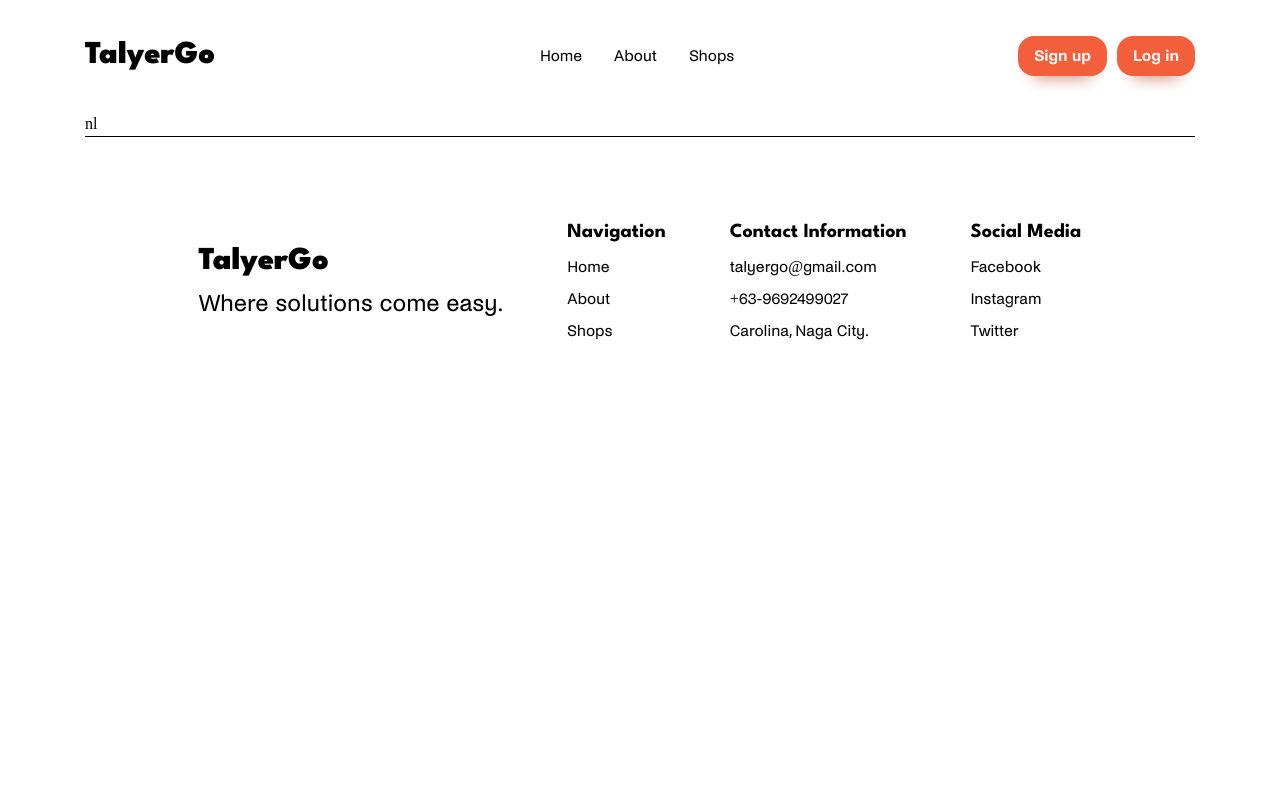
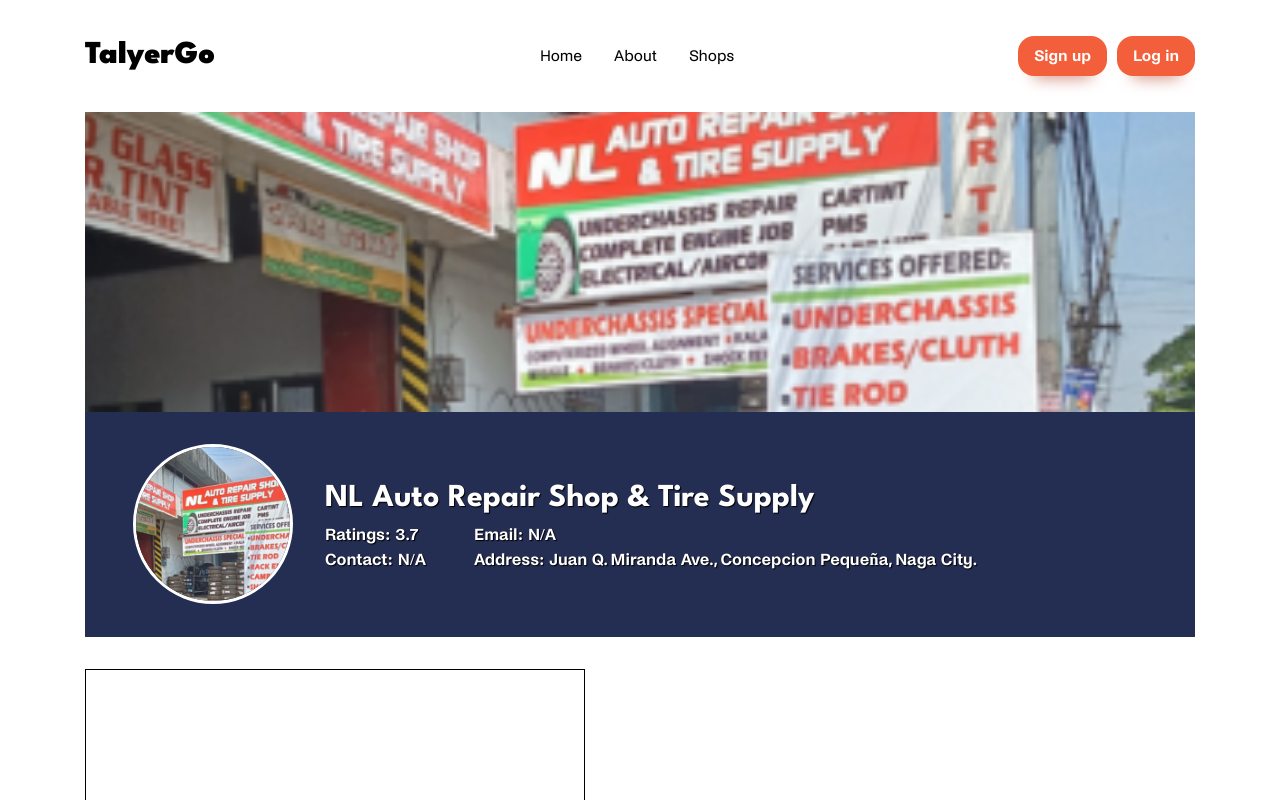
Before and after one commit to IyzOnline/TalyerGO_TrendsProject, a React (Create React App) app in the folder talyergo/: page /profile/nl in a window 1280 px wide. Shown: the top 800 px of the page. Built offline with nearby package versions, Linux system fonts and the light colour scheme; some icons are missing.

Commit message:
Add profile component

```diff
--- a/talyergo/src/App.css
+++ b/talyergo/src/App.css
@@ -273,10 +273,53 @@
   min-width: clamp(var(--size-8), var(--size-16), var(--size-32));
 }
 
-.temp-map{
-  width: 100%;
-  overflow: hidden;
+.map-marker .marker-content{
+  display: flex;
+  flex-direction: column;
+  align-items: center;
+  width: 50ch;
 }
+
+.orangemarker{
+  width: 30px;
+  height: 35px;
+}
+
+.marker-text{
+  font-family: 'League Spartan';
+  font-weight: 500;
+  font-size: 1rem;
+  color: black;
+  background-color: rgba(255, 255, 255, 0.884);
+  padding: 0.1rem 0.6rem;
+  border-radius: 1rem;
+  opacity: 0;
+  transition: opacity 0.2s ease-in-out;
+}
+
+.marker-content.show-text .marker-text {
+  display: block;
+  opacity: 1;
+}
+
+.pop-up-content{
+  display: flex;
+  flex-direction: column;
+  gap: 1rem;
+}
+
+.pop-up-content:hover{
+  cursor: pointer;
+}
+
+.pop-up-address{
+  margin: 0px 0px;
+}
+
+/* .shop-map-image{
+  width: 18.8125rem;
+  height: 10.625rem;
+} */
 
 /* Shops - Heading */
 
@@ -484,51 +527,65 @@
   padding-top: var(--size-8);
 }
 
-/* Map */
-
-.map-marker .marker-content{
-  display: flex;
-  flex-direction: column;
-  align-items: center;
-  width: 50ch;
+/* Profile */
+.cover-container{
+  height: 300px;
 }
 
-.orangemarker{
-  width: 30px;
-  height: 35px;
+.cover-photo, .profile-photo{
+  width: 100%;
+  height: 100%;
+  object-fit: cover;
 }
 
-.marker-text{
-  font-family: 'League Spartan';
-  font-weight: 500;
-  font-size: 1rem;
-  color: black;
-  background-color: rgba(255, 255, 255, 0.884);
-  padding: 0.1rem 0.6rem;
-  border-radius: 1rem;
-  opacity: 0;
-  transition: opacity 0.2s ease-in-out;
+.profile-photo{
+  border-radius: 1000px;
+  border: 0.2rem solid rgb(255, 255, 255);
 }
 
-.marker-content.show-text .marker-text {
-  display: block;
-  opacity: 1;
+.primary-user-section{
+  display: flex;
+  align-items: center;
+  gap: 2rem;
+  font-weight: 400;
+  padding: 2rem 3rem;
+  border-bottom: 1px solid var(--clr-primary-400);
+  background-color: var(--clr-primary-400);
+  color: white;
+  font-family: var(--ff-general);
+  font-size: 0.9rem;
+  text-shadow: 1px 1px 1px black;
 }
 
-.pop-up-content{
-  display: flex;
-  flex-direction: column;
-  gap: 1rem;
+.profile-photo-container{
+  height: 10rem;
+  width: 10rem;
+  min-width: 10rem;
 }
 
-.pop-up-content:hover{
-  cursor: pointer;
+.shop-name{
+  font-family: var(--ff-primary);
+  font-size: var(--size-32);
 }
 
-.pop-up-address{
-  margin: 0px 0px;
+.primary-user-description{
+  display: flex;
+  gap: 3rem;
 }
 
+.user-address{
+  max-width: 50ch;
+}
+
+.shop-content{
+  display: flex;
+}
+
+.shop-info{
+  width: 45%;
+  border: 1px solid black;
+  height: 50vh;
+}
 
 /* Utility Classes */
 
--- a/talyergo/src/App.js
+++ b/talyergo/src/App.js
@@ -7,6 +7,7 @@
 import { LogIn } from './components/LogIn.js';
 import { SignUp } from './components/SignUp.js';
 import { Profile } from './components/Profile.js';
+import { About } from './components/About.js';
 
 function App() {
   return (
@@ -15,6 +16,7 @@
         <PrimaryHeader />
         <Routes>
           <Route path="/" element={<Home />}/>
+          <Route path="/about" element={<About />}/>
           <Route path="/shops" element={<Shops />}/>
           <Route path="/log-in" element={<LogIn />}/>
           <Route path="/sign-up" element={<SignUp />}/>
--- a/talyergo/src/components/Footer.js
+++ b/talyergo/src/components/Footer.js
@@ -15,8 +15,8 @@
                             <nav>
                                 <ul className="footer-column-items">
                                     <li><Link to="/">Home</Link></li>
-                                    <li><Link to="/">About</Link></li>
-                                    <li><Link to="/">Shops</Link></li>
+                                    <li><Link to="/about">About</Link></li>
+                                    <li><Link to="/shops">Shops</Link></li>
                                 </ul>
                             </nav>
                         </div>
--- a/talyergo/src/components/Map.js
+++ b/talyergo/src/components/Map.js
@@ -7,6 +7,7 @@
 import 'leaflet-defaulticon-compatibility';
 import 'leaflet-defaulticon-compatibility/dist/leaflet-defaulticon-compatibility.css';
 
+//this is a temporary solution to be deleted later.
 import cbros from "../images/repairShops/cbros.png";
 import motech from "../images/repairShops/motech.png";
 import abs from "../images/repairShops/abs.png";
@@ -22,6 +23,7 @@
 import onyok from "../images/repairShops/onyok.png";
 import shell360 from "../images/repairShops/shell360.png";
 import walls from "../images/repairShops/walls.png";
+//this is a temporary solution to be deleted later.
 
 const shops = [
     {name: "C-Bros Genuine Autoparts & Accessories, Inc", address: "Diversion Road Barangay, Naga, 4400 Camarines Sur", lat: 13.616506316616706, lng: 123.18848629211855, image: cbros, path: "/profile/cbros"},
@@ -100,6 +102,7 @@
             const popUpImage = document.createElement('img');
             popUpImage.src = shop.image;
             popUpImage.alt = `${shop.name} appearance`;
+            popUpImage.classList.add("shop-map-image");
 
             const popUpAddress = document.createElement('span');
             popUpAddress.textContent = shop.address;
--- a/talyergo/src/components/PrimaryHeader.js
+++ b/talyergo/src/components/PrimaryHeader.js
@@ -9,7 +9,7 @@
                     <nav>
                         <ul className="ph-nav" aria-label="Primary Navigation">
                             <li><Link to="/">Home</Link></li>
-                            <li><Link to="/">About</Link></li>
+                            <li><Link to="/about">About</Link></li>
                             <li><Link to="/shops">Shops</Link></li>
                         </ul>
                     </nav>
--- a/talyergo/src/components/Profile.js
+++ b/talyergo/src/components/Profile.js
@@ -1,15 +1,101 @@
 import { useParams } from "react-router-dom";
+
+//this is a temporary solution to be deleted later.
+
+import cbros from "../images/repairShops/cbros.png";
+import motech from "../images/repairShops/motech.png";
+import abs from "../images/repairShops/abs.png";
+import ajf from "../images/repairShops/ajf.png";
+import carcido from "../images/repairShops/carcido.png";
+import carniguan from "../images/repairShops/carniguan.png";
+import cartown from "../images/repairShops/cartown.png";
+import coachgene from "../images/repairShops/coachgene.png";
+import fullyfix from "../images/repairShops/fullyfix.png";
+import jlhabana from "../images/repairShops/jlhabana.png";
+import nagasouthern from "../images/repairShops/nagasouthern.png";
+import nl from "../images/repairShops/nl.png";
+import onyok from "../images/repairShops/onyok.png";
+import shell360 from "../images/repairShops/shell360.png";
+import walls from "../images/repairShops/walls.png";
+
+const shops = [
+    {name: "C-Bros Genuine Autoparts & Accessories, Inc", address: "Diversion Road Barangay, Naga, 4400 Camarines Sur", lat: 13.616506316616706, lng: 123.18848629211855, shopcode: "cbros", image: cbros, path: "/profile/cbros"},
+    {name: "Motech - Naga", address: "4400 Roxas Ave, Naga, 4400 Camarines Sur", lat: 13.620279825462703, lng: 123.20137956829036, shopcode: "motech", image: motech, path: "/profile/motech"},
+    {name: "Wall's Car Aircon Parts and Services", address: "Door 12, PLDC Bldg, Diversion Road, Roxas Ave, Naga, Camarines Sur", lat: 13.618377200662785, lng: 123.19712296374875 , shopcode: "walls", image: walls, path: "/profile/walls"},
+    {name: "Fullyfix Auto Service", address: "Z-1 Panganiban Dr, Brgy. Triangulo, Naga, 4400 Camarines Sur", lat: 13.622257954284809 , lng: 123.19409859575875, shopcode: "fullyfix", image: fullyfix, path: "/profile/fullyfix"},
+    {name: "Shell 360 Autoworx Panganiban", address: "J5FQ+7F2, Panganiban Dr, Naga, 4400 Camarines Sur", lat: 13.6232889087574, lng: 123.18850415957262, shopcode: "shell360", image: shell360, path: "/profile/shell360"},
+    {name: "AJF Auto Repair Shop", address: "Salvacion street, Mabolo-Camaligan-Gainza Rd, Naga, 4400 Camarines Sur", lat: 13.615260067890036, lng: 123.17430931094292, shopcode: "ajf", image: ajf, path: "/profile/ajf"},
+    {name: "Car Town Auto Shop", address: "53 Jacob, Naga, 4400 Camarines Sur", lat: 13.634639219551847, lng: 123.19136631178144 , shopcode: "cartown", image: cartown, path: "/profile/cartown"},
+    {name: "CARniguan Auto Services", address: "3 San Sebastian St, Naga, 4400 Camarines Sur", lat: 13.62433531403645, lng: 123.19522146357924, shopcode: "carniguan", image: carniguan, path: "/profile/carniguan"},
+    {name: "JL Habana Tire Supply & Auto Repair Shop", address: "Pan-philippine, 1 1, Naga, 4400 Camarines Sur", lat: 13.623346053631177, lng: 123.20820496796051, shopcode: "jlhabana", image: jlhabana, path: "/profile/jlhabana"},
+    {name: "Coachgene Tires & Auto Repair Shop", address: "Con. Pequeña, 4400 Naga City, Philippines, Naga City, Philippines", lat: 13.621928973775246, lng: 123.2022490651836, shopcode: "coachgene", image: coachgene, path: "/profile/coachgene"},
+    {name: "Carcido Automotor Center", address: "40 Magsaysay Ave, Naga, 4400 Camarines Sur", lat: 13.624519834304605, lng: 123.20159803808114, shopcode: "carcido", image: carcido, path: "/profile/carcio"},
+    {name: "ABS Mufflers & Headers and Exhaust System", address: "Zone 2 1, Naga, 4400 Camarines Sur", lat: 13.621758196272166, lng: 123.20730596745132, shopcode: "abs", image: abs, path: "/profile/abs"},
+    {name: "Naga Southern Auto Supply", address: "FEDMCSI Building, Panganiban Dr, Barangay Concepcion Pequeña, Naga, 4400 Camarines Sur", lat: 13.621119668475943, lng: 123.2000057150795, shopcode: "nagasouthern", image: nagasouthern, path: "/profile/nagasouthern"},
+    {name: "Onyok Auto Repair Shop", address: "J59V+RH3 Brgy, Waling-waling St, Naga, Camarines Sur", lat: 13.620603397495811, lng: 123.19408804096977, shopcode: "onyok", image: onyok, path: "/profile/onyok"},
+    {name: "NL Auto Repair Shop & Tire Supply", address: "Juan Q. Miranda Ave., Concepcion Pequeña, Naga City.", lat: 13.62216772808348, lng: 123.21937531009537, shopcode: "nl", image: nl, path: "/profile/nl"}
+];
+//this is a temporary solution to be deleted later.
 
 export const Profile = () => {
     const { userId } = useParams();
 
+    const currentShop = shops.find(shop => shop.shopcode === userId);
+
+    let shopName = "";
+    let shopAddress = "";
+    let shopImage = cbros;
+    let shopPath = "";
+    let shopEmail = "N/A";
+    let shopContact = "N/A";
+    let shopRatings = 3.7;
+
+    if (currentShop) {
+        shopName = currentShop.name;
+        shopAddress = currentShop.address;
+        shopImage = currentShop.image;
+        shopPath = currentShop.path;
+    }
+
     return(
-        <section>
-            <div className="container">
-                <div className="">
-                    {userId}
+        <main>
+            <section>
+                <div className="container">
+                    <div className="user-primary-section">
+                        <div className="cover-container">
+                            <img className="cover-photo" src={shopImage}/>
+                        </div>
+                        <div className="primary-user-section">
+                            <div className="profile-photo-container">
+                                <img className="profile-photo" src={shopImage}/>
+                            </div>
+                            <div>
+                                <h3 className="shop-name">{shopName}</h3>
+                                <div className="primary-user-description">
+                                    <div>
+                                        <h3>Ratings: {shopRatings}</h3>
+                                        <h3>Contact: {shopContact}</h3>
+                                    </div>
+                                    <div>
+                                        <h3>Email: {shopEmail}</h3>
+                                        <h3 className="user-address">Address: {shopAddress}</h3>
+                                    </div>
+                                </div>
+                            </div>
+                        </div>
+                    </div>
                 </div>
-            </div>
-        </section>
+            </section>
+
+            <section>
+                <div className="container">
+                    <div className="shop-content | margin-block-32">
+                        <div className="shop-info">
+
+                        </div>
+                    </div>
+                </div>
+            </section>
+        </main>
     );
 }
```
Also changed, not shown: talyergo/src/components/About.js (added, +14 -0 lines).
